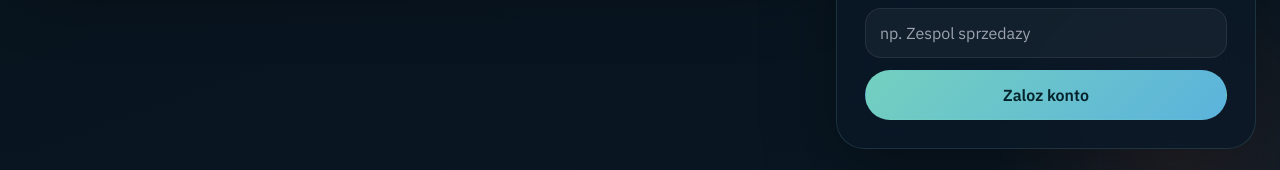
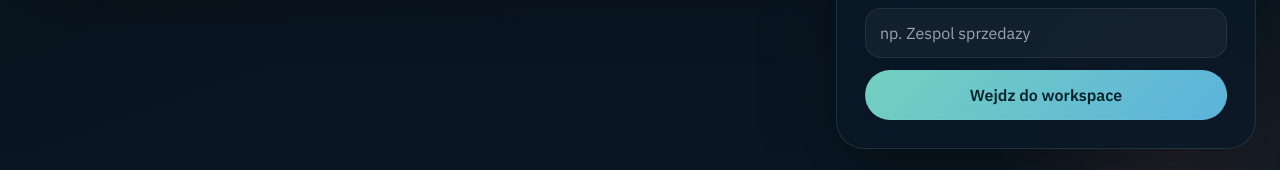
Before and after one commit to maniczko/audioRecorder, a React (Vite) app: page / in a window 1280 px wide. Shown: the part 858-1028 px from the top of the page. Built offline with nearby package versions, Linux system fonts and the light colour scheme; no server answers.

Commit message:
fix(e2e): align register button text between AuthScreen and tests

```diff
--- a/src/AuthScreen.tsx
+++ b/src/AuthScreen.tsx
@@ -269,7 +269,7 @@ export default function AuthScreen({
             ) : null}
 
             <button type="submit" className="primary-button">
-              {isRegister ? "Zaloz konto" : "Zaloguj sie"}
+              {isRegister ? "Wejdz do workspace" : "Zaloguj sie"}
             </button>
 
             {authError ? <div className="inline-alert error">{authError}</div> : null}
```
Also changed, not shown: 1 other file (tests, documents, lock files or other folders).
